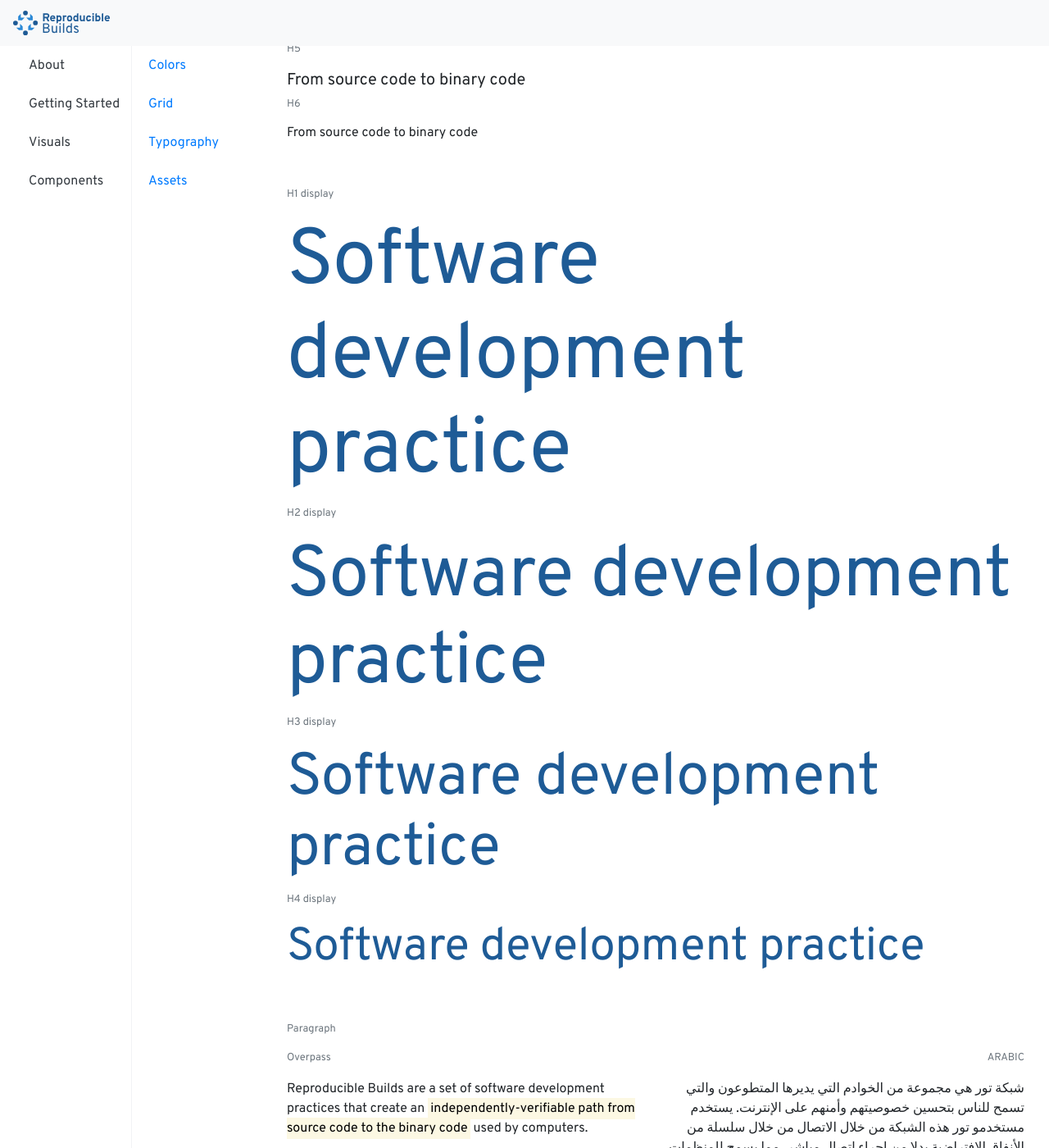
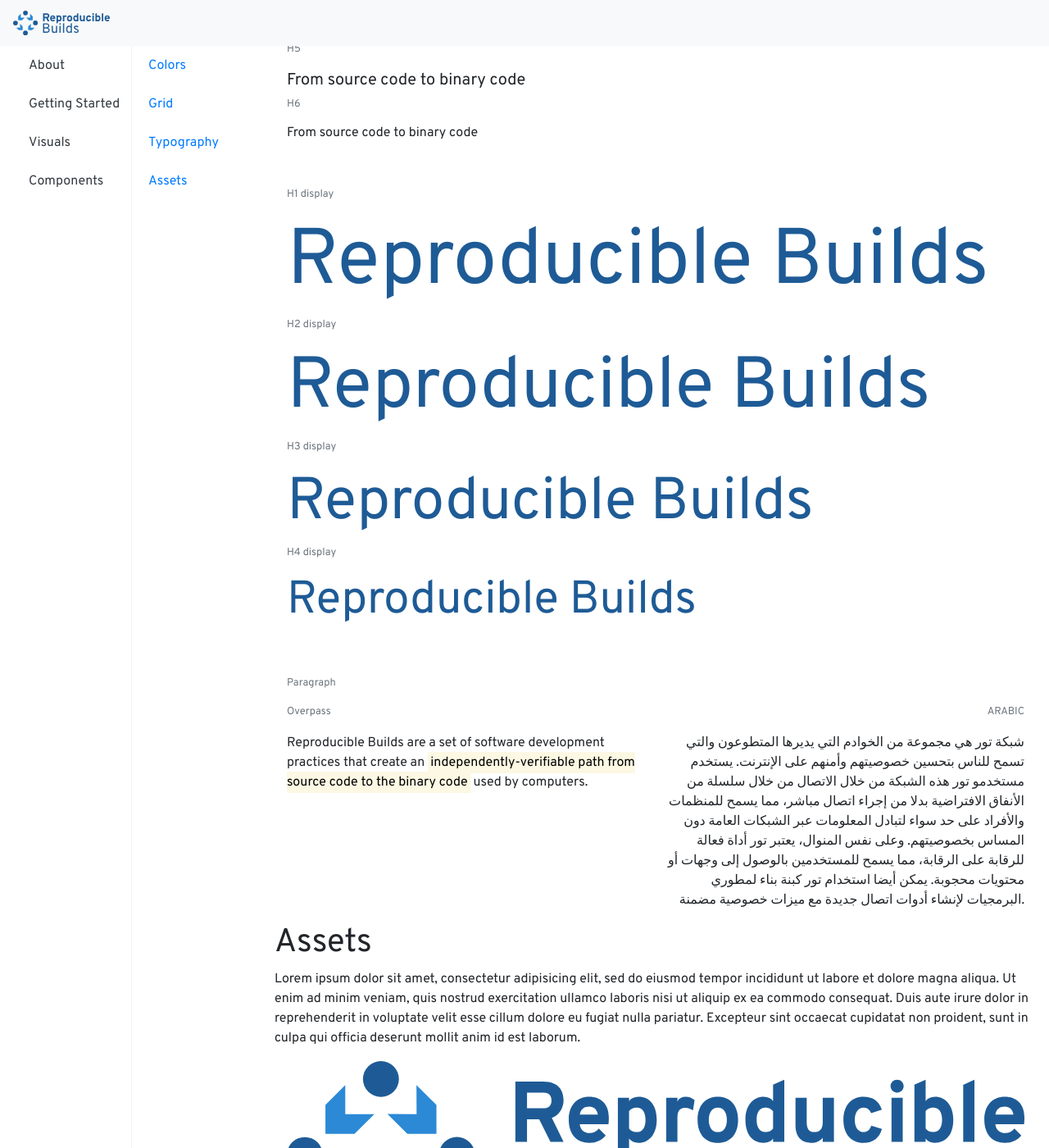
Before and after one commit to uracreative/reproducible-builds-styleguide, a Jekyll site: the page built from visuals.md, in a window 1280 px wide and 1400 px high, scrolled down 2115 px. Shown: the whole window at 82% size. Built offline with Jekyll 4.4.1, drawn with Linux system fonts in a browser that asks for light colours; some web fonts are replaced.

Commit message:
reverted string change

```diff
--- a/_includes/visuals/typography.html
+++ b/_includes/visuals/typography.html
@@ -19,13 +19,13 @@
         <h6>From source code to binary code</h6>
 
         <p class="text-black small pt-5 text-muted">H1 display</p>
-        <h1 class="display-1 color-primary">Software development practice</h1>
+        <h1 class="display-1 color-primary">Reproducible Builds</h1>
         <p class="text-black small text-muted">H2 display</p>
-        <h1 class="display-2 color-primary">Software development practice</h1>
+        <h1 class="display-2 color-primary">Reproducible Builds</h1>
         <p class="text-black small text-muted">H3 display</p>
-        <h1 class="display-3 color-primary">Software development practice</h1>
+        <h1 class="display-3 color-primary">Reproducible Builds</h1>
         <p class="text-black small text-muted">H4 display</p>
-        <h1 class="display-4 color-primary">Software development practice</h1>
+        <h1 class="display-4 color-primary">Reproducible Builds</h1>
     </div>
 </div>
 <div class="row">
```
